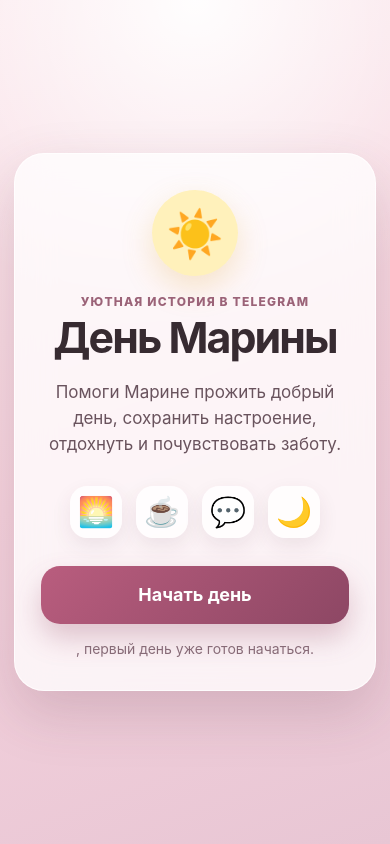
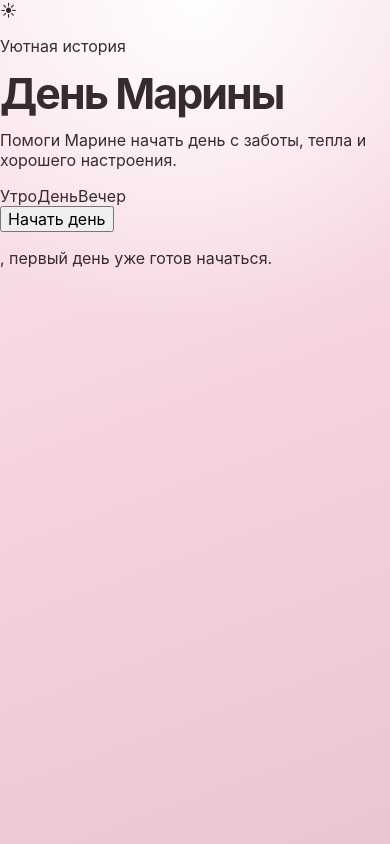
Before and after one commit to VetZell/game_test, a FastAPI app: page / in a window 390 px wide. Run offline with FastAPI, Linux system fonts and the light colour scheme; some libraries are stand-ins or nearby versions.

Commit message:
Redesign mobile game screen

```diff
--- a/templates/index.html
+++ b/templates/index.html
@@ -3,56 +3,60 @@
 <head>
     <meta charset="UTF-8">
     <meta name="viewport" content="width=device-width, initial-scale=1.0, viewport-fit=cover">
-    <meta name="theme-color" content="#f6d6df">
+    <meta name="theme-color" content="#f7d8e2">
     <title>{{ title }}</title>
-    <link rel="stylesheet" href="{{ url_for('static', path='/style.css') }}">
+    <link rel="stylesheet" href="/static/style.css?v=4">
     <script src="https://telegram.org/js/telegram-web-app.js"></script>
 </head>
 <body>
-    <main class="game-shell">
-        <section id="welcome-screen" class="welcome-card" aria-labelledby="game-title">
-            <div class="sun" aria-hidden="true">☀️</div>
-            <p class="eyebrow">Уютная история в Telegram</p>
-            <h1 id="game-title">День Марины</h1>
-            <p class="subtitle">Помоги Марине прожить добрый день, сохранить настроение, отдохнуть и почувствовать заботу.</p>
-            <div class="preview" aria-hidden="true"><span>🌅</span><span>☕</span><span>💬</span><span>🌙</span></div>
-            <button id="start-button" class="primary-button" type="button">Начать день</button>
-            <p id="welcome-status" class="status" aria-live="polite">Первый день уже готов начаться.</p>
+<main class="app">
+    <section id="welcome-screen" class="welcome screen">
+        <div class="logo-sun">☀</div>
+        <p class="kicker">Уютная история</p>
+        <h1>День Марины</h1>
+        <p class="lead">Помоги Марине начать день с заботы, тепла и хорошего настроения.</p>
+        <div class="day-path"><span>Утро</span><b></b><span>День</span><b></b><span>Вечер</span></div>
+        <button id="start-button" class="start-button" type="button">Начать день</button>
+        <p id="welcome-status" class="hint">Первый день уже готов начаться.</p>
     </section>
 
-        <section id="game-screen" class="game-screen hidden" aria-label="Утро Марины">
-            <header class="game-header">
-                <div><p class="eyebrow">День 1</p><h2>Доброе утро</h2></div>
-                <div class="time-badge">08:00 🌅</div>
+    <section id="game-screen" class="game screen hidden">
+        <header class="topbar">
+            <div><small>ДЕНЬ 1</small><h2>Доброе утро</h2></div>
+            <div class="clock"><span>☀</span><strong>08:00</strong></div>
         </header>
 
         <section class="stats" aria-label="Состояние Марины">
-                <div class="stat"><span>❤️ Любовь</span><strong id="love-value">70</strong><div class="bar"><i id="love-bar"></i></div></div>
-                <div class="stat"><span>😊 Настроение</span><strong id="mood-value">62</strong><div class="bar"><i id="mood-bar"></i></div></div>
-                <div class="stat"><span>⚡ Энергия</span><strong id="energy-value">45</strong><div class="bar"><i id="energy-bar"></i></div></div>
-                <div class="stat"><span>🍽 Сытость</span><strong id="hunger-value">38</strong><div class="bar"><i id="hunger-bar"></i></div></div>
-                <div class="stat"><span>🕊 Спокойствие</span><strong id="calm-value">58</strong><div class="bar"><i id="calm-bar"></i></div></div>
+            <article class="stat"><div><span>❤</span><label>Любовь</label><strong id="love-value">70</strong></div><div class="track"><i id="love-bar"></i></div></article>
+            <article class="stat"><div><span>☺</span><label>Настроение</label><strong id="mood-value">62</strong></div><div class="track"><i id="mood-bar"></i></div></article>
+            <article class="stat"><div><span>⚡</span><label>Энергия</label><strong id="energy-value">45</strong></div><div class="track"><i id="energy-bar"></i></div></article>
+            <article class="stat"><div><span>●</span><label>Сытость</label><strong id="hunger-value">38</strong></div><div class="track"><i id="hunger-bar"></i></div></article>
+            <article class="stat wide"><div><span>◇</span><label>Спокойствие</label><strong id="calm-value">58</strong></div><div class="track"><i id="calm-bar"></i></div></article>
         </section>
 
         <section class="room">
-                <div class="window"><span class="cloud">☁️</span><span class="sun-small">☀️</span></div>
-                <div class="plant">🪴</div>
-                <div class="lamp">💡</div>
+            <div class="wall-light"></div>
+            <div class="window"><div class="sky"><i></i><span></span></div></div>
+            <div class="picture"><span>♥</span></div>
+            <div class="shelf"><i></i><b></b></div>
+            <div class="bed"><div class="pillow"></div><div class="blanket"></div></div>
+            <div class="plant"><i></i><i></i><i></i><b></b></div>
+            <div class="rug"></div>
             <div id="speech" class="speech">Доброе утро… Я ещё немного сонная.</div>
-                <div id="marina" class="marina" aria-label="Марина">👩🏻</div>
-                <div class="bed">🛏️</div>
-                <div class="rug"></div>
+            <div id="marina" class="character" aria-label="Марина">
+                <div class="hair-back"></div><div class="head"><i class="eye left"></i><i class="eye right"></i><b class="smile"></b></div><div class="hair-front"></div><div class="body"></div><div class="legs"></div>
+            </div>
         </section>
 
-            <section class="actions" aria-label="Действия">
-                <button class="action-button" data-action="coffee">☕<span>Кофе</span></button>
-                <button class="action-button" data-action="breakfast">🥞<span>Завтрак</span></button>
-                <button class="action-button" data-action="sleep">😴<span>Ещё поспать</span></button>
-                <button class="action-button" data-action="message">💌<span>Добрые слова</span></button>
-            </section>
-            <p id="game-status" class="status game-status" aria-live="polite">Выбери первое утреннее действие.</p>
+        <nav class="actions" aria-label="Действия">
+            <button class="action-button" data-action="coffee"><b>☕</b><span>Кофе</span></button>
+            <button class="action-button" data-action="breakfast"><b>🥞</b><span>Завтрак</span></button>
+            <button class="action-button" data-action="sleep"><b>😴</b><span>Поспать</span></button>
+            <button class="action-button" data-action="message"><b>💌</b><span>Слова</span></button>
+        </nav>
+        <p id="game-status" class="game-status">Выбери первое утреннее действие.</p>
     </section>
 </main>
-    <script src="{{ url_for('static', path='/app.js') }}" defer></script>
+<script src="/static/app.js?v=4" defer></script>
 </body>
 </html>
```
Lines whose indentation alone changed are shown as unchanged.
